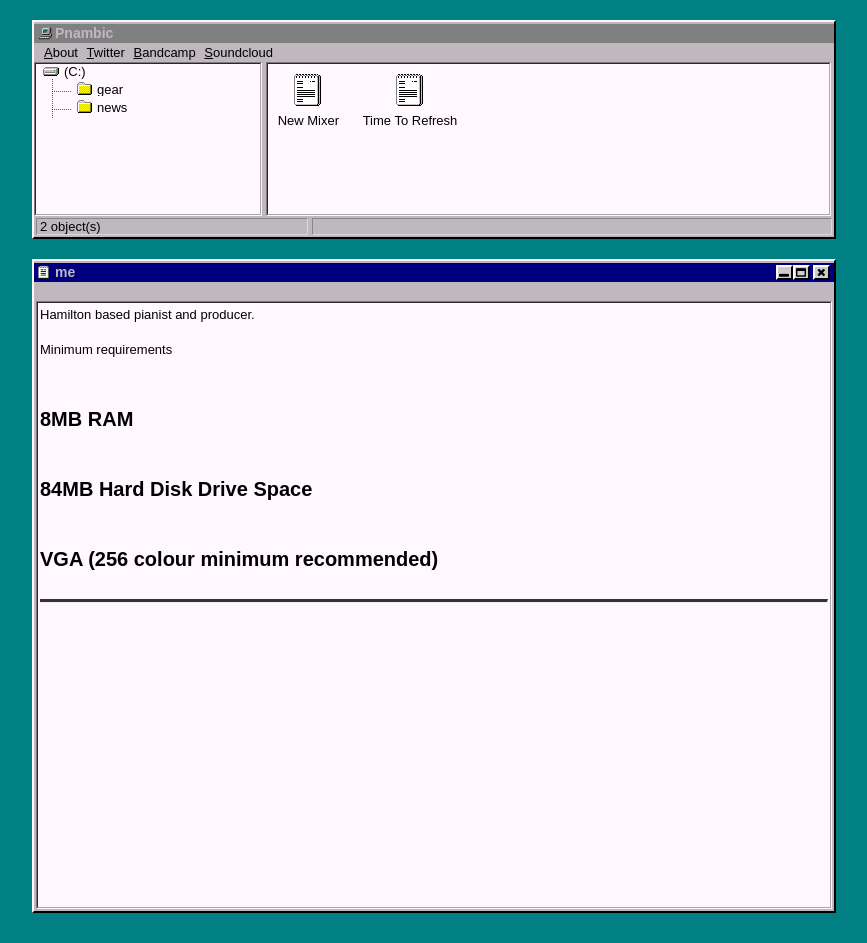
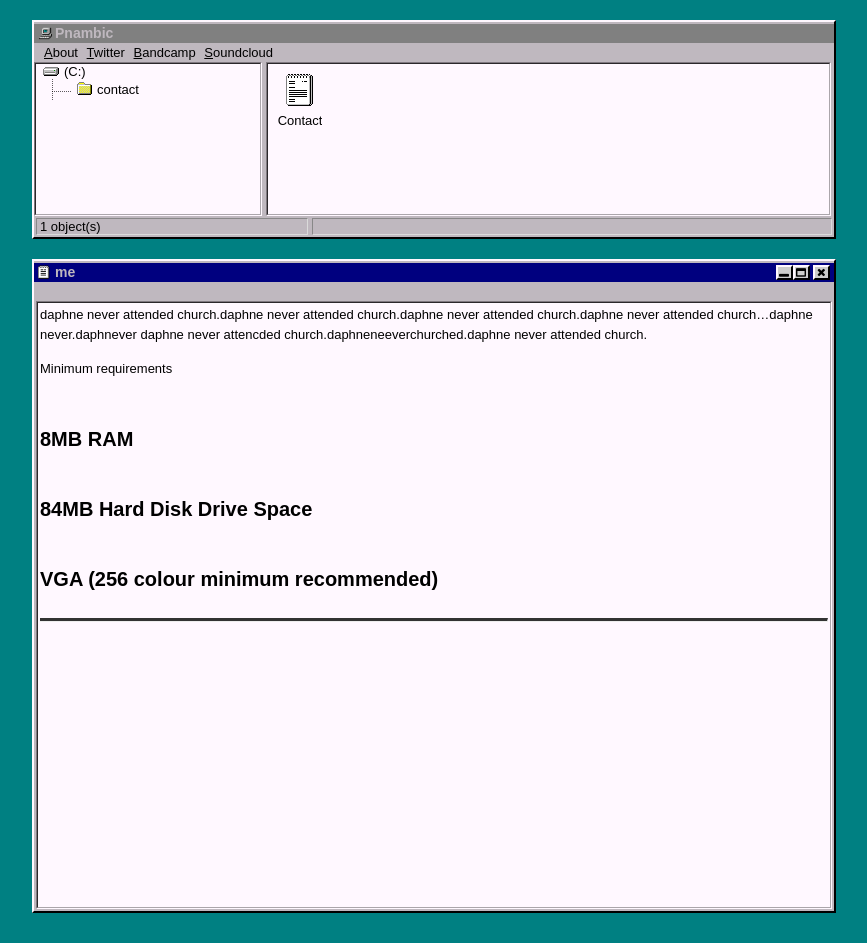
Before and after one commit to spurgelaurels/pnambic.ca, a Jekyll site: the page built from me/index.md, in a window 1280 px wide. Shown: the whole page, without its empty margins (206-1073 px from the left). Built offline with Jekyll 4.4.1, drawn with Linux system fonts in a browser that asks for light colours.

```diff
--- a/_posts/2019-12-12-MIXER.markdown
+++ /dev/null
@@ -1,7 +0,0 @@
----
-layout: default
-title: "New Mixer"
-tags: news gear
----
-
-Soundcraft Spirit Studio 32. Nice.
--- a/me/index.md
+++ b/me/index.md
@@ -3,7 +3,8 @@ layout: me
 title: me
 ---
 
-Hamilton based pianist and producer.
+daphne never attended church.daphne never attended church.daphne never attended church.daphne never attended church...daphne never.daphnever daphne never attencded church.daphneneeverchurched.daphne never attended church.
+
 
 Minimum requirements
 # 8MB RAM
```
Also changed, not shown: _posts/2019-12-04-Time To Refresh.markdown (deleted, +0 -9 lines), _posts/2019-12-18-Contact.markdown (added, +8 -0 lines).
